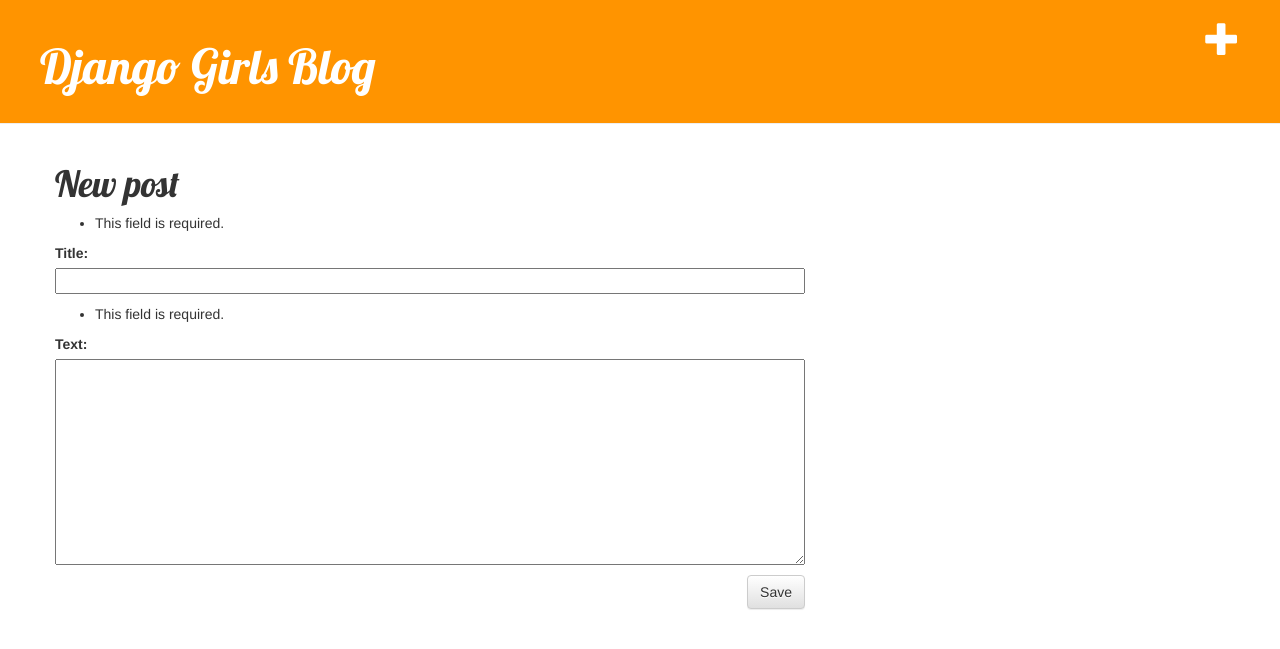
After one commit to ammiiamm/djangogirl, a Django app: page /post/new/ in a window 1280 px wide. The commit adds this page. Shown: the top 649 px of the page. Run offline with Django 3.2, Linux system fonts and the light colour scheme; some libraries are stand-ins or nearby versions.

Commit message:
new edit post

```diff
--- /dev/null
+++ b/blog/forms.py
@@ -0,0 +1,9 @@
+from django import forms
+
+from .models import Post
+
+class PostForm(forms.ModelForm):
+
+    class Meta:
+        model = Post
+        fields = ('title', 'text',)
--- a/blog/static/css/blog.css
+++ b/blog/static/css/blog.css
@@ -54,3 +54,7 @@
 .post h1 a:visited {
     color: #000000;
 }
+
+.post h1 a button {
+    color: #ffffff;
+}
--- a/blog/templates/base.html
+++ b/blog/templates/base.html
@@ -11,9 +11,12 @@
 
 <body>
     <div class="page-header">
+        <a href="{% url 'post_list' %}" class="top-menu"><span class="glyphicons glyphicons-list"></span></a>
+        <a href="{% url 'post_new' %}" class="top-menu"><span class="glyphicon glyphicon-plus"></span></a>
         <h1><a href="/">Django Girls Blog</a></h1>
     </div>
     <div class="content container">
+
         <div class="row">
             <div class="col-md-8">
                 {% block content %} {% endblock %}
--- a/blog/templates/post_list.html
+++ b/blog/templates/post_list.html
@@ -3,7 +3,8 @@
     <div class="date">
         <p>published: {{ post.published_date }}</p>
     </div>
-    <h1><a href="">{{ post.title }}</a></h1>
+    <h1><a href="{% url 'post_detail' pk=post.pk %}">{{ post.title }}</a> <a class="btn btn-warning" href="{% url 'post_edit' pk=post.pk %}"><span class="glyphicon glyphicon-edit"></span></a></h1>
+
     <p>{{ post.text|linebreaksbr }}</p>
 </div>
 {% endfor %} {% endblock %}
--- /dev/null
+++ b/blog/templates/post_new.html
@@ -0,0 +1,6 @@
+{% extends 'base.html' %} {% block content %}
+<h1>New post</h1>
+<form method="POST" class="post-form">{% csrf_token %} {{ form.as_p }}
+    <button type="submit" class="save btn btn-default">Save</button>
+</form>
+{% endblock %}
--- a/blog/urls.py
+++ b/blog/urls.py
@@ -3,4 +3,7 @@
 
 urlpatterns = [
     url(r'^$', views.post_list, name='post_list'),
+    url(r'^post/new/$', views.post_new, name='post_new'),
+    url(r'^post/(?P<pk>\d+)/$', views.post_detail, name='post_detail'),
+    url(r'^post/(?P<pk>\d+)/edit$', views.post_edit, name='post_edit'),
 ]
--- a/blog/views.py
+++ b/blog/views.py
@@ -1,8 +1,45 @@
-from django.shortcuts import render
+from django.shortcuts import render, get_object_or_404
 from django.utils import timezone
 from .models import Post
+from .forms import PostForm
+from django.shortcuts import redirect
 
 def post_list(request):
-    posts = Post.objects.all()
-    #posts = Post.objects.filter(published_date__lte=timezone.now()).order_by('published_date')
+    #posts = Post.objects.all()
+    posts = Post.objects.filter(published_date__lte=timezone.now()).order_by('published_date')
     return render(request, 'post_list.html', {'posts':posts})
+
+def post_new(request):
+    form = PostForm(request.POST)
+    if request.method == "POST":
+        print('this is post request method')
+        if form.is_valid():
+            post = form.save(commit=False)
+            post.author = request.user
+            post.published_date = timezone.now()
+            post.save()  #save to database
+            return redirect('post_detail', pk=post.pk)
+            #return redirect('post_list')
+    #else:
+        #clear form
+        #print('no post')
+    return render(request, 'post_new.html',{'form':form})
+
+def post_detail(request,pk):
+    post = get_object_or_404(Post, pk=pk) #if not found, return 404
+    return render(request, 'post_detail.html', {'post': post})
+
+def post_edit(request,pk):
+    post = get_object_or_404(Post, pk=pk) #if not found, return 404
+    if request.method == "POST":
+        form = PostForm(request.POST, instance=post)
+        if form.is_valid():
+            post = form.save(commit=False)
+            post.author = request.user
+            post.published_date = timezone.now()
+            post.save()  #save to database
+            return redirect('post_detail', pk=post.pk)
+    else:
+        form = PostForm(instance=post)
+
+    return render(request, 'post_new.html', {'form': form})
```
Also changed, not shown: blog/templates/post_detail.html (added, +17 -0 lines), db.sqlite3.
